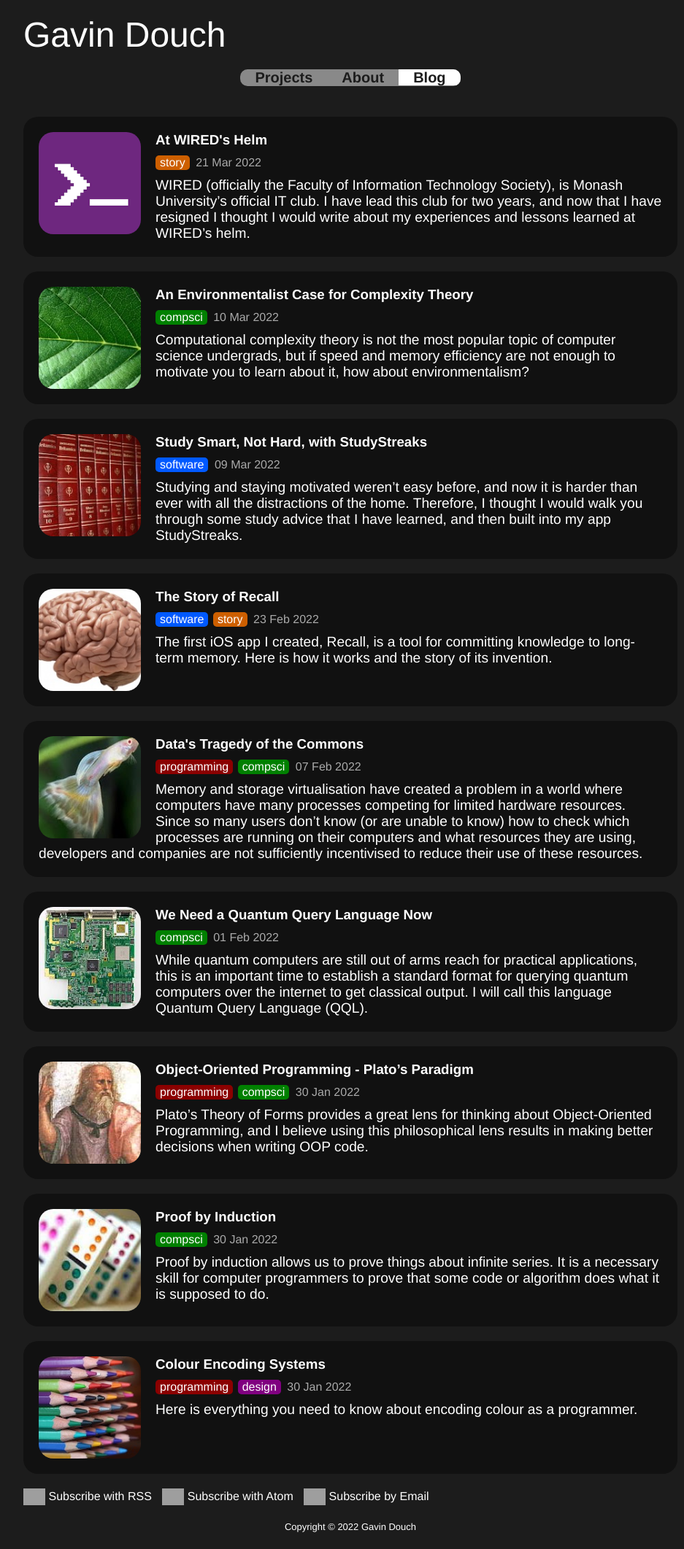
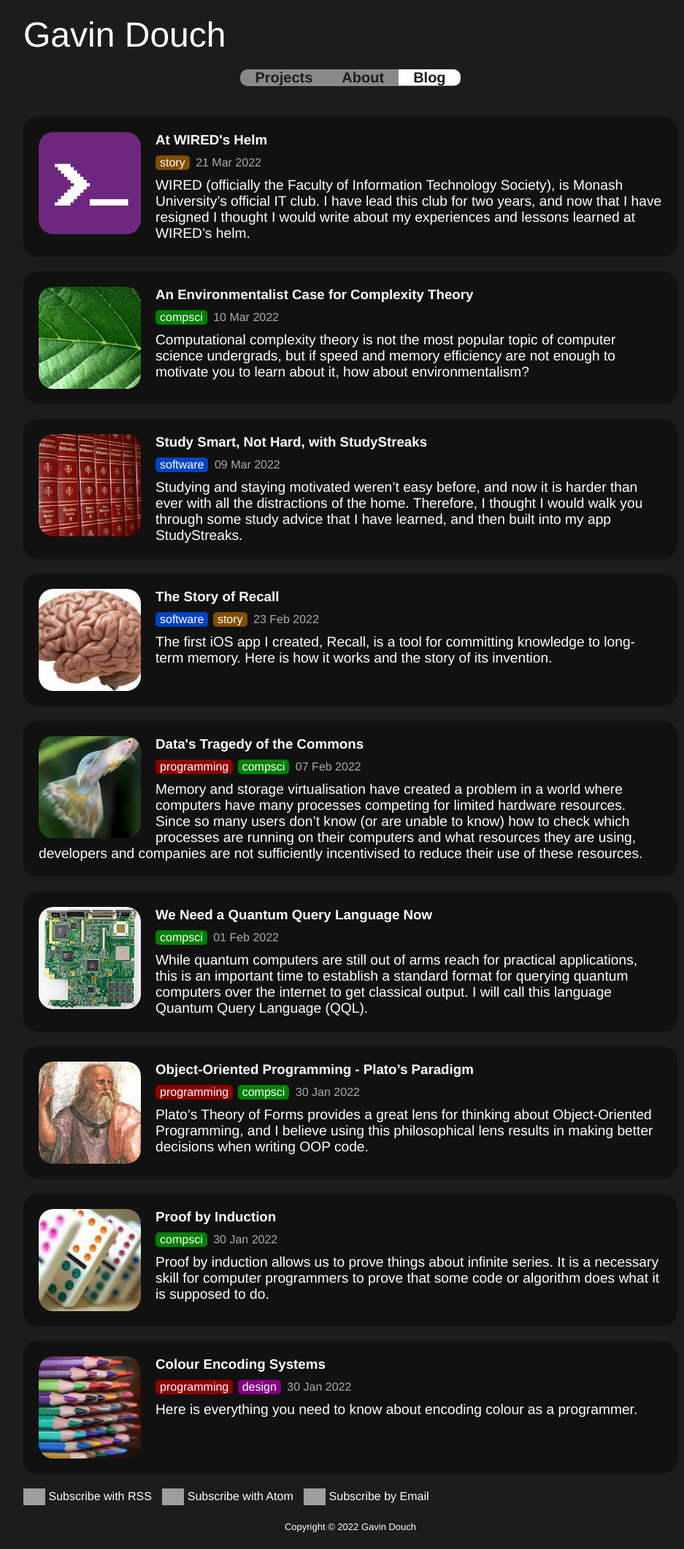
Before and after one commit to Coedice/website, a Jekyll site: the page built from blog.html, in a window 1280 px wide. Shown: the whole page at 73% size, without its empty margins (160-1097 px from the left). Built offline with Jekyll 4.4.1, drawn with Linux system fonts in a browser that asks for light colours; grey boxes are pictures that could not be loaded.

Commit message:
Improve accessibility to WCAG AAA

```diff
--- a/_sass/blog.scss
+++ b/_sass/blog.scss
@@ -86,11 +86,11 @@
   }
 
   .software {
-    background-color: #0059ff;
+    background-color: #0044c4;
   }
 
   .story {
-    background-color: #cd5f00;
+    background-color: #804D00;
   }
 }
 
--- a/_sass/projects.scss
+++ b/_sass/projects.scss
@@ -48,7 +48,7 @@
 	  }
 	}
 
-	a#iconBox {
+	a.iconBox {
 	  float: left;
 
 	  img.projectImage {
@@ -73,7 +73,7 @@
 /* Mobile */
 @media only screen and (max-width: 480pt) {
   #projectsList > div {
-	a#iconBox {
+	a.iconBox {
 	  float: none;
 
 	  img.projectImage {
--- a/index.html
+++ b/index.html
@@ -5,7 +5,7 @@
 <div id="projectsList">
 	{% for project in site.data.projects.projects %}
 		<div id="{{ project.name | remove: ' ' }}">
-			<a id="iconBox" href="{{ project.link | relative_url }}">
+			<a class="iconBox" href="{{ project.link | relative_url }}">
 				<img class="projectImage" src="assets/images/projects/{{ project.image }}" alt="{{ project.name }}{% if project.app %} app{% endif %} icon">
 				{% if project.app %}
 					<img class="appleBadge" src="assets/images/appStoreBanners/downloadWhite.svg" alt="Download on the iOS App Store">
```
